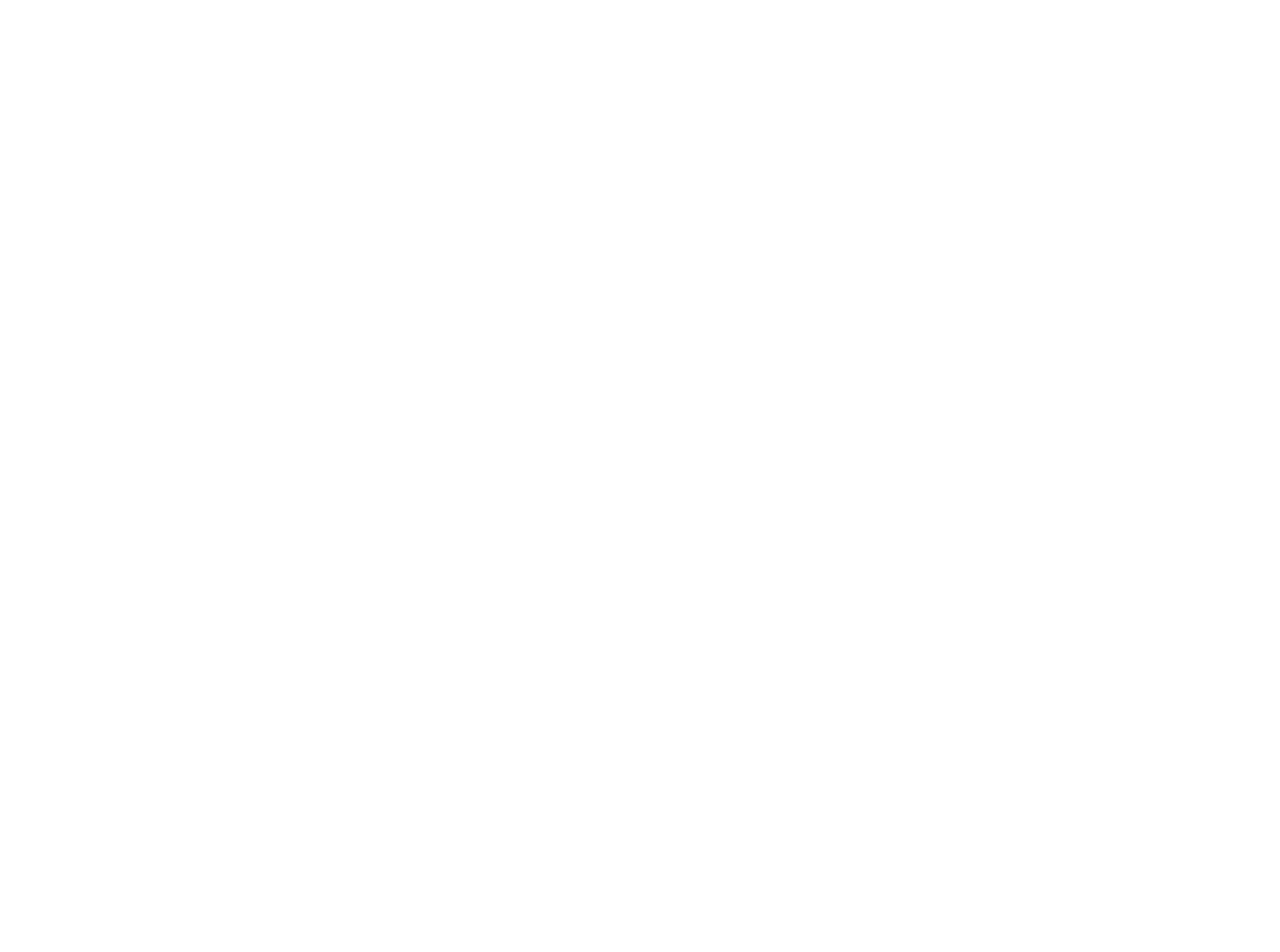
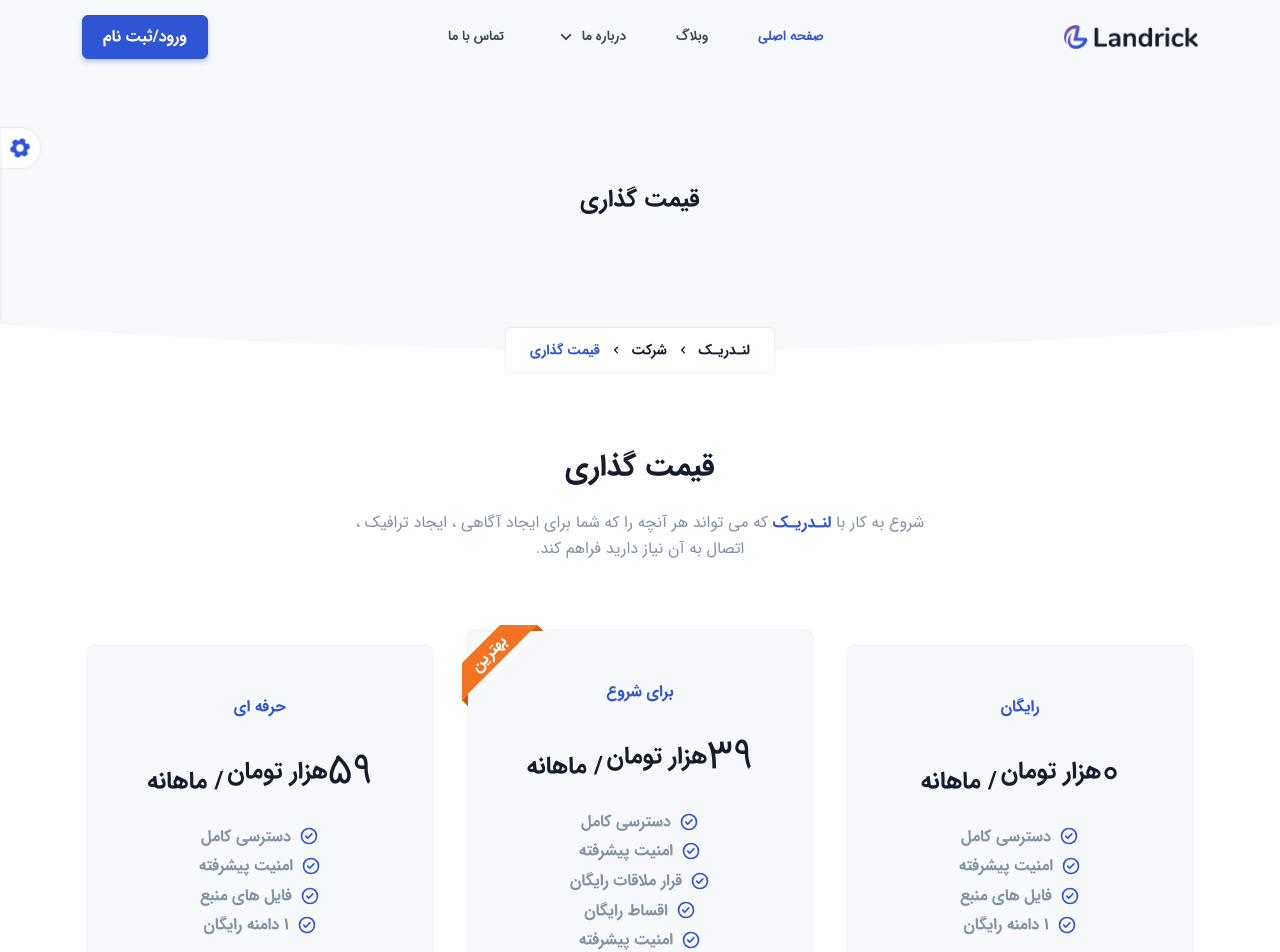
Before and after one commit to HosseinDev-02/landrick, a React (Create React App) app: page /pricing in a window 1280 px wide. Before the commit this address had no page. Shown: the top 952 px of the page. Before the commit the page ends 800 px from the top, so only its background shows below. Built offline with nearby package versions, Linux system fonts and the light colour scheme.

Commit message:
finish codding Pricing page

```diff
--- /dev/null
+++ b/src/Components/PriceBox/PriceBox.jsx
@@ -0,0 +1,61 @@
+import PrimaryButton from "../PrimaryButton/PrimaryButton";
+
+export default function PriceBox({ title, price, items, theBest }) {
+    return (
+        <div className={`p-1.5 overflow-hidden relative group transition-all duration-500  hover:scale-[1.03] ${theBest && 'after:absolute after:bg-[#d55b0e] after:content-[""] after:left-[55px] after:top-2 after:w-10 after:h-10 after:rotate-45 before:absolute before:bg-[#d55b0e] before:content-[""] before:left-2 before:top-[55px] before:w-10 before:h-10 before:rotate-45'}`}>
+            <div
+                className='bg-light-bg relative z-10 rounded-md px-6 py-12 border-b-[3px] border-b-footer text-center shadow-sm shadow-sub-title/15 transition-all duration-500 group-hover:border-primary group-hover:bg-body group-hover:shadow-md group-hover:shadow-sub-title/20 dark:group-hover:shadow-[rgba(60,72,88,0.2)]'>
+                                    <span className='text-primary font-IranSansFaNum-Bold inline-block mb-6'>
+                                        {title}
+                                    </span>
+                <div
+                    className='flex md:hidden lg:flex gap-1 items-end justify-center font-IranSansFaNum-Bold text-title text-2xl/9 mb-6'>
+                    <div className='flex items-center'>
+                                            <span className='leading-[56px] text-[42px]/[64px] font-IranSansFaNum'>
+                                            {price}
+                                        </span>
+                        <span>هزار تومان</span>
+                    </div>
+                    <span>
+                                            / ماهانه
+                                        </span>
+                </div>
+                <div
+                    className='hidden md:flex lg:hidden flex-col items-center justify-center font-IranSansFaNum-Bold text-title text-2xl mb-6'>
+                                        <span className='leading-[56px]'>
+                                            {price} هزار تومان
+                                        </span>
+                    <span>
+                        ماهانه
+                                        </span>
+                </div>
+                <ul className='flex items-center gap-1 flex-col'>
+                    {
+                        items.map(item => (
+                            <li key={item.id} className='flex items-center gap-2'>
+                                <svg className='w-5 h-5 text-primary'>
+                                    <use href='#check-circle'></use>
+                                </svg>
+                                <span className='font-IranSansFaNum-Bold text-[#8492a6]'>
+                                                {item.title}
+                                            </span>
+                            </li>
+                        ))
+                    }
+                </ul>
+                <div>
+                    <PrimaryButton
+                        className='mx-auto mt-6'
+                        title='خرید اشتراک'
+                    />
+                </div>
+            </div>
+            {
+                theBest && (
+                    <span
+                        className='bg-[#f17425] z-20 absolute -left-7.5 top-4 text-white font-IranSansFaNum-Bold px-9 -rotate-45'>بهترین</span>
+                )
+            }
+        </div>
+    )
+}
--- /dev/null
+++ b/src/Pages/Pricing/Pricing.jsx
@@ -0,0 +1,67 @@
+import Header from "../../Components/Header/Header";
+import Footer from "../../Components/Footer/Footer";
+import PageHeader from "../../Components/PageHeader/PageHeader";
+import BreadCrumb from "../../Components/Breadcrumb/BreadCrumb";
+import SectionHeader from "../../Components/SectionHeader/SectionHeader";
+import PriceBox from "../../Components/PriceBox/PriceBox";
+
+export default function Pricing() {
+    return (
+        <>
+
+            <Header changeMode={true}/>
+                <main>
+                    <PageHeader title='قیمت گذاری'/>
+                    <BreadCrumb page='قیمت گذاری'/>
+                    <section className='mt-14 mb-[60px] md:mb-[100px]'>
+                        <div className="container">
+                            <SectionHeader title='قیمت گذاری'>
+                                <p className='max-w-[600px] w-full mx-auto'>
+                                    شروع به کار با <span
+                                    className='text-primary font-IranSansFaNum-Bold'>لنـدریـک</span> که می
+                                    تواند هر آنچه را که شما برای ایجاد آگاهی ، ایجاد ترافیک ،
+                                    اتصال به آن نیاز دارید فراهم کند.
+                                </p>
+                            </SectionHeader>
+                            <div className='grid grid-cols-1 md:grid-cols-3 items-center gap-y-6 gap-x-3 xl:gap-x-6 pt-8 mt-8'>
+                                <PriceBox
+                                    title='رایگان'
+                                    price={0}
+                                    items={[
+                                        {id: 1, title: 'دسترسی کامل'},
+                                        {id: 2, title: 'امنیت پیشرفته'},
+                                        {id: 3, title: 'فایل های منبع'},
+                                        {id: 4, title: '1 دامنه رایگان'}
+                                    ]}
+                                />
+                                <PriceBox
+                                    title='برای شروع'
+                                    price={39}
+                                    theBest={true}
+                                    items={[
+                                        {id: 1, title: 'دسترسی کامل'},
+                                        {id: 2, title: 'امنیت پیشرفته'},
+                                        {id: 3, title: 'قرار ملاقات رایگان'},
+                                        {id: 4, title: 'اقساط رایگان'},
+                                        {id: 5, title: 'امنیت پیشرفته'}
+                                    ]}
+                                />
+                                <PriceBox
+                                    title='حرفه ای'
+                                    price={59}
+                                    items={[
+                                        {id: 1, title: 'دسترسی کامل'},
+                                        {id: 2, title: 'امنیت پیشرفته'},
+                                        {id: 3, title: 'فایل های منبع'},
+                                        {id: 4, title: '1 دامنه رایگان'}
+                                    ]}
+                                />
+                            </div>
+                        </div>
+                    </section>
+                </main>
+            <Footer/>
+
+        </>
+    )
+}
--- a/src/routes.js
+++ b/src/routes.js
@@ -3,6 +3,7 @@
 import Services from "./Pages/Services/Services";
 import History from "./Pages/History/History";
 import Team from "./Pages/Team/Team";
+import Pricing from "./Pages/Pricing/Pricing";
 
 
 let routes = [
@@ -11,6 +12,7 @@
     { path: '/services', element: <Services/> },
     { path: '/history', element: <History/> },
     { path: '/team', element: <Team/> },
+    { path: '/pricing', element: <Pricing/> },
 ]
 
 export default routes
```
